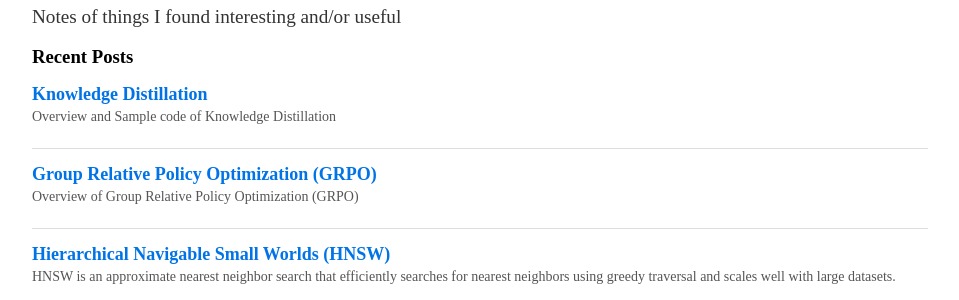
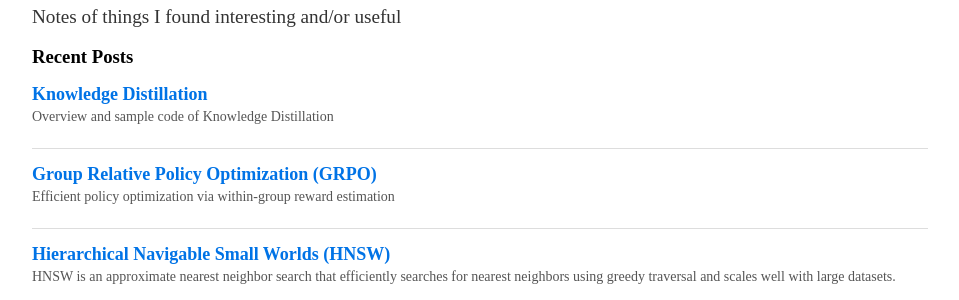
Before and after one commit to sean-sj-jung/sean-sj-jung.github.io, a Jekyll site: the page built from index.html, in a window 1280 px wide. Shown: the part 133-433 px from the top of the page, without its empty margins (160-1119 px from the left). Built offline with Jekyll 4.4.1, drawn with Linux system fonts in a browser that asks for light colours; nearby versions of some CDN libraries.

```diff
--- a/_posts/2025-02-14-GRPO.md
+++ b/_posts/2025-02-14-GRPO.md
@@ -2,7 +2,7 @@
 layout: post
 title: "Group Relative Policy Optimization (GRPO)"
 date: 2025-02-14
-excerpt: "Overview of Group Relative Policy Optimization (GRPO)"
+excerpt: "Efficient policy optimization via within-group reward estimation"
 ---
 
 # **Group Relative Policy Optimization (GRPO)**
@@ -34,5 +34,4 @@ $$
 
 ### References
 [DeepSeek-R1 Dissection](https://huggingface.co/blog/NormalUhr/grpo)
-
 [DeepSeekMath](https://arxiv.org/pdf/2402.03300)
--- a/index.html
+++ b/index.html
@@ -1,6 +1,6 @@
 ---
 layout: default
-title: "Home"
+title: "SJ's Home"
 ---
 
 <h2>Sean "Seung-Jae" Jung</h2>
```
Also changed, not shown: _posts/2025-02-20-KnowledgeDistillation.md (+1 -1 lines).
